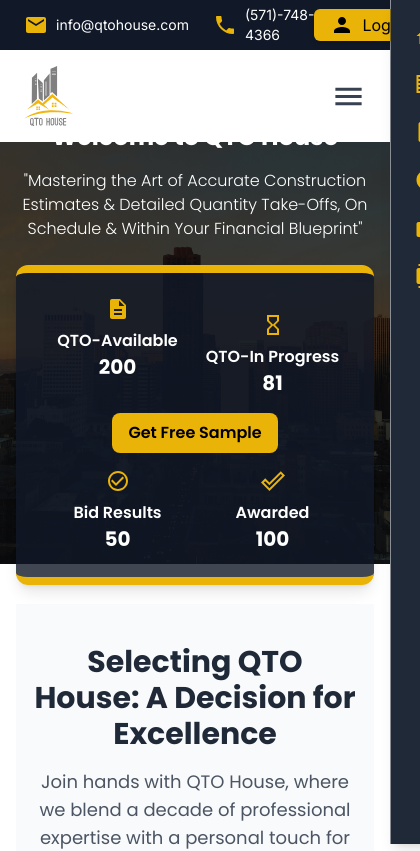
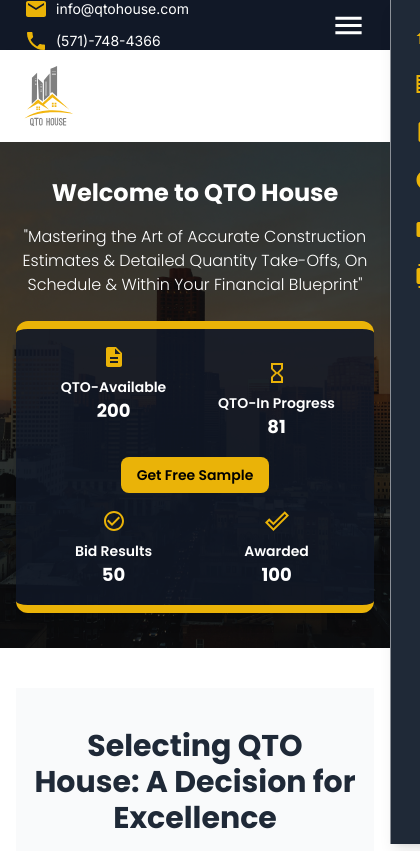
Before and after one commit to Muadeel56/QTO_Solutions_React, a React (Vite) app in the folder qtohouse-official-website/: page / in a window 390 px wide. Shown: the top 851 px of the page, 420 px wide, since content can reach past the window. Built offline with nearby package versions, Linux system fonts and the light colour scheme.

Commit message:
Adjusting Responsiverness

```diff
--- a/qtohouse-official-website/src/components/Header.jsx
+++ b/qtohouse-official-website/src/components/Header.jsx
@@ -31,9 +31,9 @@ function Header() {
     <header className="w-full shadow-md font-inter">
       {/* Top Contact Bar */}
       <div className="h-[50px] bg-gray-900 text-white px-6 md:px-16 flex items-center justify-between">
-        <div className="flex space-x-6">
+        <div className="flex flex-col sm:flex-row sm:space-x-6">
           {/* Email Link */}
-          <div className="flex space-x-2 items-center text-sm">
+          <div className="flex space-x-2 items-center text-sm mb-2 sm:mb-0">
             <EmailIcon className="text-yellow-500" />
             <a
               href="mailto:info@qtohouse.com"
@@ -49,7 +49,7 @@ function Header() {
             <PhoneIcon className="text-yellow-500" />
             <a
               href="tel:+15717484366"
-              className=" text-white cursor-pointer inline-block"
+              className="text-white cursor-pointer inline-block"
               title="Call us"
             >
               (571)-748-4366
@@ -57,7 +57,7 @@ function Header() {
           </div>
         </div>
 
-        <div className="flex space-x-4 items-center">
+        <div className="hidden sm:flex space-x-4 items-center">
           <button
             onClick={handleLoginClick}
             className="flex items-center space-x-2 bg-yellow-500 text-black px-4 py-1 rounded-md hover:bg-yellow-600 transition-all font-medium shadow-md md:shadow-none"
@@ -70,6 +70,13 @@ function Header() {
             <p className="text-sm">John Doe</p>
           </div>
         </div>
+
+        {/* Hamburger Icon for Mobile */}
+        <div className="sm:hidden">
+          <button onClick={handleToggleMenu} className="text-white">
+            {menuOpen ? <CloseIcon fontSize="large" /> : <MenuIcon fontSize="large" />}
+          </button>
+        </div>
       </div>
 
       {/* Logo and Navigation */}
@@ -79,17 +86,6 @@ function Header() {
           <Link to="/" className="flex items-center">
             <img src={logo} alt="logo" className="h-[60px]" />
           </Link>
-
-          {/* Hamburger Icon for Mobile */}
-          <div className="md:hidden">
-            <button onClick={handleToggleMenu} className="text-gray-700">
-              {menuOpen ? (
-                <CloseIcon fontSize="large" />
-              ) : (
-                <MenuIcon fontSize="large" />
-              )}
-            </button>
-          </div>
 
           {/* Navigation Links */}
           <nav
@@ -158,15 +154,28 @@ function Header() {
             </div>
           </nav>
 
-          {/* Backdrop for Mobile Navigation */}
+          {/* Login Button for Mobile View */}
           {menuOpen && (
-            <div
-              className="fixed inset-0 bg-black opacity-50 z-10 md:hidden"
-              onClick={() => setMenuOpen(false)}
-            />
+            <div className="flex flex-col items-center mt-6 sm:hidden">
+              <button
+                onClick={handleLoginClick}
+                className="flex items-center space-x-2 bg-yellow-500 text-black px-4 py-2 rounded-md hover:bg-yellow-600 transition-all font-medium shadow-md"
+              >
+                <PersonIcon />
+                <p>Login</p>
+              </button>
+            </div>
           )}
         </div>
       </div>
+
+      {/* Backdrop for Mobile Navigation */}
+      {menuOpen && (
+        <div
+          className="fixed inset-0 bg-black opacity-50 z-10 md:hidden"
+          onClick={() => setMenuOpen(false)}
+        />
+      )}
     </header>
   );
 }
--- a/qtohouse-official-website/src/components/TakeOffServices/index.jsx
+++ b/qtohouse-official-website/src/components/TakeOffServices/index.jsx
@@ -32,16 +32,17 @@ function TakeOffServices() {
       </h1>
 
       {/* Image Strip Container */}
-      <div className="relative w-full md:w-[90%] lg:w-[80%] xl:w-[70%] h-[400px] md:h-[350px] border-4 border-gray-300 rounded-3xl overflow-hidden flex bg-white shadow-xl">
+      <div className="w-full md:w-[90%] lg:w-[80%] xl:w-[70%] h-[300px] md:h-[350px] border-4 border-gray-300 rounded-3xl overflow-hidden bg-white shadow-xl">
+        <div className="flex h-full overflow-x-auto space-x-2 p-4 md:space-x-0 md:p-0 scrollbar-hide">
           {services.map((service) => (
             <div
               key={service.id}
-            className="group relative w-[10%] sm:w-[12%] md:w-[10%] lg:w-[10%] h-full transition-all duration-500 ease-in-out hover:w-[20%] hover:z-10 cursor-pointer "
+              className="group relative w-[200px] md:w-[10%] h-full flex-shrink-0 transition-all duration-500 ease-in-out hover:w-[250px] hover:z-4 cursor-pointer"
             >
               <img
                 src={service.imgSrc}
                 alt={service.name}
-              className="w-full h-full object-cover transition-transform duration-500 ease-in-out transform group-hover:scale- "
+                className="w-full h-full object-cover transition-transform duration-500 ease-in-out transform group-hover:scale-105"
               />
               {/* Overlay text */}
               <div className="absolute inset-0 bg-black bg-opacity-60 flex items-center justify-center opacity-0 group-hover:opacity-100 transition-opacity duration-500 ease-in-out">
@@ -53,6 +54,7 @@ function TakeOffServices() {
           ))}
         </div>
       </div>
+    </div>
   );
 }
 
--- a/qtohouse-official-website/src/pages/HomePage/index.jsx
+++ b/qtohouse-official-website/src/pages/HomePage/index.jsx
@@ -14,50 +14,50 @@ function HomePage() {
   return (
     <div className="relative w-full min-h-screen flex flex-col">
       {/* Background Image Section */}
-      <div className="w-full h-[50vh] relative">
+      <div className="w-full h-[60vh] sm:h-[70vh] md:h-[80vh] relative">
         <img src={ci1} alt="ci1" className="w-full h-full object-cover" />
-        <div className="absolute  inset-0 flex flex-col justify-center items-center bg-black bg-opacity-70 space-y-6 px-4">
+        <div className="absolute inset-0 flex flex-col justify-center items-center bg-black bg-opacity-70 space-y-6 px-4">
           {/* Main Text on Top of Image */}
           <div className="text-center text-white space-y-4">
-            <p className="text-2xl md:text-5xl lg:text-6xl font-bold">Welcome to QTO House</p>
-            <p className="text-base md:text-2xl lg:text-3xl font-light">
+            <p className="text-2xl sm:text-4xl md:text-5xl lg:text-6xl font-bold">Welcome to QTO House</p>
+            <p className="text-base sm:text-lg md:text-2xl lg:text-3xl font-light">
               "Mastering the Art of Accurate Construction Estimates & Detailed Quantity Take-Offs, On Schedule & Within Your Financial Blueprint"
             </p>
           </div>
 
           {/* Information Section on Top of Image */}
-          <div className="w-full sm:w-[90%] md:w-[70%] bg-gray-900 bg-opacity-80 text-white p-6 sm:p-8 rounded-xl shadow-lg flex flex-wrap items-center justify-between text-center space-y-4 sm:space-y-0 border-t-8 border-b-8 border-yellow-500">
+          <div className="w-full sm:w-[90%] md:w-[70%] lg:w-[60%] bg-gray-900 bg-opacity-80 text-white p-4 sm:p-6 md:p-8 rounded-xl shadow-lg flex flex-wrap items-center justify-around text-center space-y-4 sm:space-y-0 border-t-8 border-b-8 border-yellow-500">
             <div className="flex flex-col items-center w-1/2 sm:w-1/5 mb-4 sm:mb-0">
-              <DescriptionIcon className="text-yellow-500 text-3xl sm:text-5xl" />
-              <p className="mt-2 text-base sm:text-lg md:text-xl font-semibold">QTO-Available</p>
-              <p className="text-xl sm:text-2xl font-bold">200</p>
+              <DescriptionIcon className="text-yellow-500 text-3xl sm:text-4xl md:text-5xl" />
+              <p className="mt-2 text-sm sm:text-base md:text-lg lg:text-xl font-semibold">QTO-Available</p>
+              <p className="text-lg sm:text-xl md:text-2xl font-bold">200</p>
             </div>
             <div className="flex flex-col items-center w-1/2 sm:w-1/5 mb-4 sm:mb-0">
-              <HourglassEmptyIcon className="text-yellow-500 text-3xl sm:text-5xl" />
-              <p className="mt-2 text-base sm:text-lg md:text-xl font-semibold">QTO-In Progress</p>
-              <p className="text-xl sm:text-2xl font-bold">81</p>
+              <HourglassEmptyIcon className="text-yellow-500 text-3xl sm:text-4xl md:text-5xl" />
+              <p className="mt-2 text-sm sm:text-base md:text-lg lg:text-xl font-semibold">QTO-In Progress</p>
+              <p className="text-lg sm:text-xl md:text-2xl font-bold">81</p>
             </div>
             <div className="w-full sm:w-1/5 mb-4 sm:mb-0 flex justify-center">
-              <button className="bg-yellow-500 text-black text-base sm:text-lg font-semibold px-4 sm:px-6 py-2 sm:py-3 rounded-lg hover:bg-yellow-600 transition-all">
+              <button className="bg-yellow-500 text-black text-sm sm:text-base md:text-lg font-semibold px-4 sm:px-6 py-2 sm:py-3 rounded-lg hover:bg-yellow-600 transition-all">
                 Get Free Sample
               </button>
             </div>
             <div className="flex flex-col items-center w-1/2 sm:w-1/5 mb-4 sm:mb-0">
-              <CheckCircleOutlineIcon className="text-yellow-500 text-3xl sm:text-5xl" />
-              <p className="mt-2 text-base sm:text-lg md:text-xl font-semibold">Bid Results</p>
-              <p className="text-xl sm:text-2xl font-bold">50</p>
+              <CheckCircleOutlineIcon className="text-yellow-500 text-3xl sm:text-4xl md:text-5xl" />
+              <p className="mt-2 text-sm sm:text-base md:text-lg lg:text-xl font-semibold">Bid Results</p>
+              <p className="text-lg sm:text-xl md:text-2xl font-bold">50</p>
             </div>
             <div className="flex flex-col items-center w-1/2 sm:w-1/5 mb-4 sm:mb-0">
-              <DoneOutlineIcon className="text-yellow-500 text-3xl sm:text-5xl" />
-              <p className="mt-2 text-base sm:text-lg md:text-xl font-semibold">Awarded</p>
-              <p className="text-xl sm:text-2xl font-bold">100</p>
+              <DoneOutlineIcon className="text-yellow-500 text-3xl sm:text-4xl md:text-5xl" />
+              <p className="mt-2 text-sm sm:text-base md:text-lg lg:text-xl font-semibold">Awarded</p>
+              <p className="text-lg sm:text-xl md:text-2xl font-bold">100</p>
             </div>
           </div>
         </div>
       </div>
 
       {/* Remaining Content Sections */}
-      <div className="w-full px-4 md:px-10 lg:px-16 py-10 space-y-12">
+      <div className="w-full px-4 sm:px-8 md:px-10 lg:px-16 py-10 space-y-12">
         <SelectingQTOHouse />
         <CommitmentToValue />
         <TakeOffServices />
```
Lines whose indentation alone changed are shown as unchanged.
